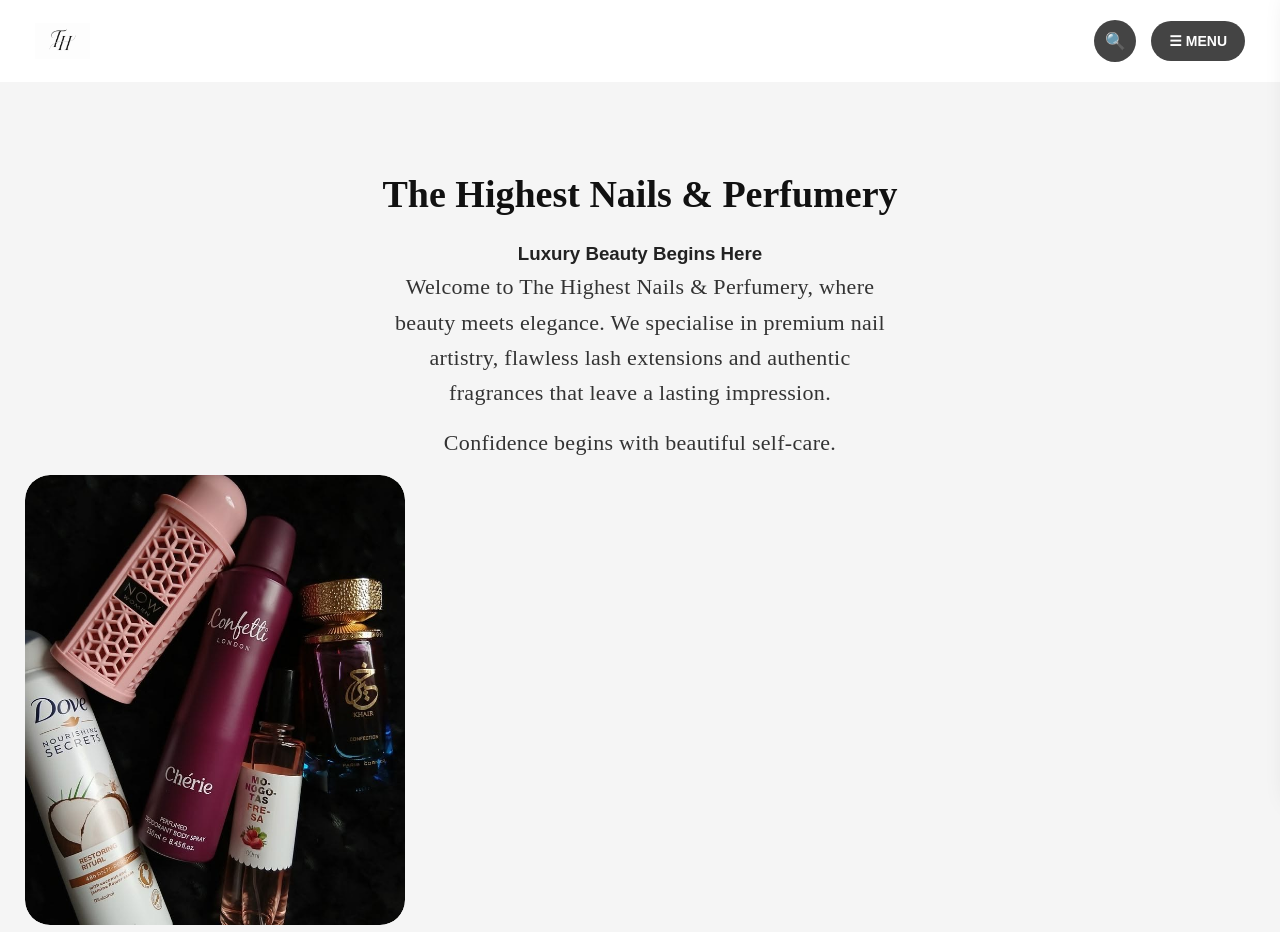
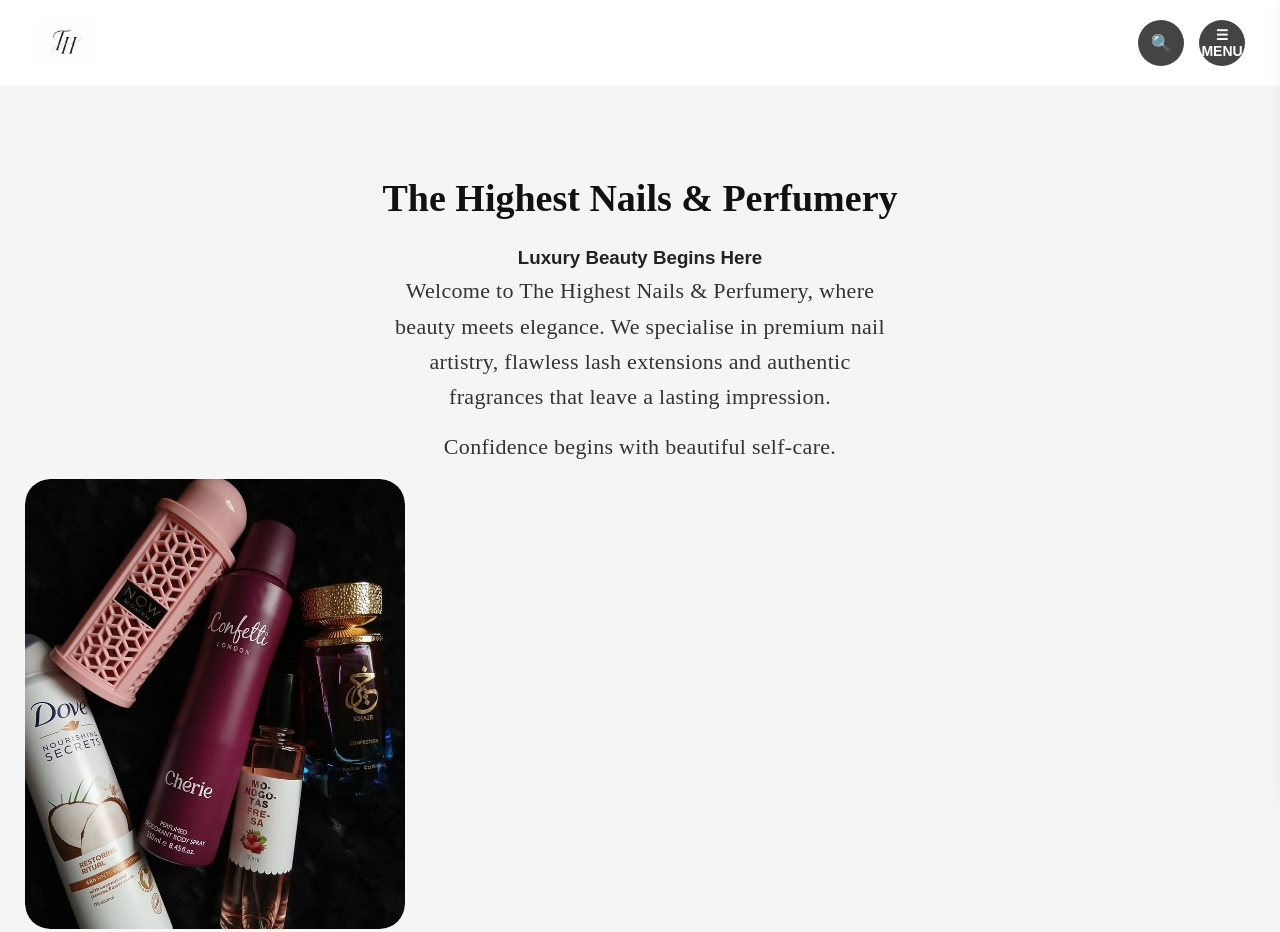
Before and after one commit to thehighestbeautygh/thehighestnailsperfumery, a plain HTML site: page index.html in a window 1280 px wide. Shown: the top 932 px of the page. Drawn offline with Linux system fonts and the light colour scheme.

Commit message:
Style luxury navigation icons

```diff
--- a/style.css
+++ b/style.css
@@ -872,7 +872,7 @@
 
 .logo{
 
-    width:55px;
+    width:62px;
 
     height:auto;
 
@@ -889,3 +889,51 @@
     transform:scale(1.04);
 
 }
+/* Final Navbar Icons */
+
+.search-btn,
+.menu-btn{
+
+width:46px;
+
+height:46px;
+
+display:flex;
+
+align-items:center;
+
+justify-content:center;
+
+background:#444;
+
+border:none;
+
+border-radius:50%;
+
+color:white;
+
+cursor:pointer;
+
+transition:.3s ease;
+
+}
+
+
+.search-btn:hover,
+.menu-btn:hover{
+
+background:#222;
+
+transform:translateY(-2px);
+
+}
+
+
+.search-btn svg,
+.menu-btn svg{
+
+width:20px;
+
+height:20px;
+
+}
```
